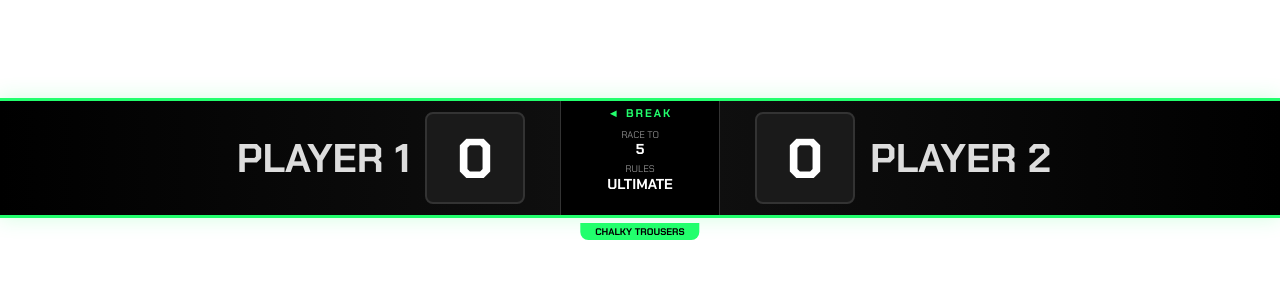
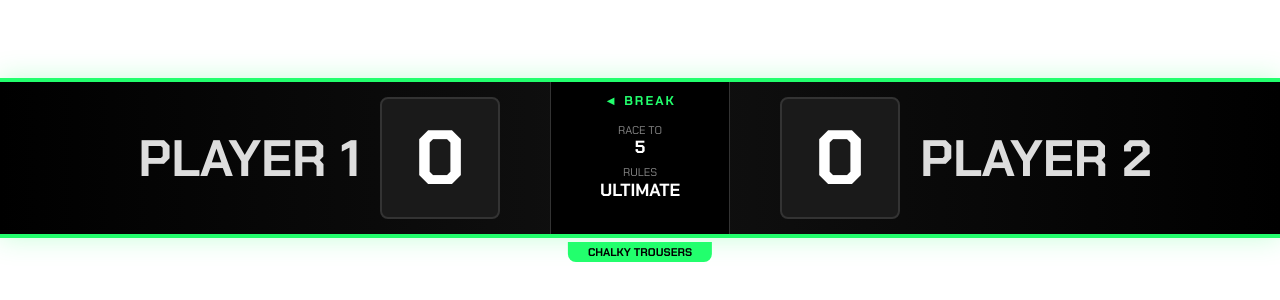
Before and after one commit to chalkytrousers/Chalky-Trousers-Scoreboard-Overlay, a plain HTML site: page index.html in a window 1280 px wide. Shown: the part 242-542 px from the top of the page. Drawn offline with Linux system fonts and the light colour scheme.

Commit message:
Update index.html

```diff
--- a/index.html
+++ b/index.html
@@ -3,18 +3,18 @@
 <head>
     <meta charset="UTF-8">
     <meta name="viewport" content="width=device-width, initial-scale=1.0, maximum-scale=1.0, user-scalable=no, viewport-fit=cover">
-    <title>CT Scoreboard V2 - Banner</title>
+    <title>CT Scoreboard V2 - Banner (Taller)</title>
     <link href="https://fonts.googleapis.com/css2?family=Chakra+Petch:wght@400;700;900&display=swap" rel="stylesheet">
 
     <style>
         :root {
-            --bg-transparent: rgba(0, 0, 0, 0); /* For streaming software */
+            --bg-transparent: rgba(0, 0, 0, 0);
             --banner-bg: #111111;
             --accent-green: #22ff6d;
             --accent-red: #ff4444;
             --border-accent: #22ff6d;
             --text-main: #ffffff;
-            --banner-height: 120px;
+            --banner-height: 160px; /* Increased from 120px */
         }
 
         * {
@@ -27,39 +27,37 @@
         body, html {
             margin: 0; padding: 0;
             height: 100%; width: 100%;
-            background-color: var(--bg-transparent); /* Transparent for overlays */
+            background-color: var(--bg-transparent);
             color: var(--text-main); font-family: 'Chakra Petch', sans-serif;
             overflow: hidden;
             display: flex;
-            align-items: center; /* Center the banner on the screen */
+            align-items: center;
             justify-content: center;
         }
 
-        /* The Main Banner Container */
         .banner-container {
             width: 100%;
             height: var(--banner-height);
             background: linear-gradient(90deg, #000 0%, #111 50%, #000 100%);
             display: flex;
             align-items: center;
-            border-top: 3px solid var(--border-accent);
-            border-bottom: 3px solid var(--border-accent);
-            box-shadow: 0 0 20px rgba(34, 255, 109, 0.2);
+            border-top: 4px solid var(--border-accent);
+            border-bottom: 4px solid var(--border-accent);
+            box-shadow: 0 0 25px rgba(34, 255, 109, 0.25);
             position: relative;
         }
 
-        /* Player Sections */
         .player-section {
             flex: 1;
             display: flex;
             align-items: center;
-            padding: 0 20px;
+            padding: 0 30px;
             height: 100%;
         }
 
         .player-name {
             flex: 1;
-            font-size: clamp(1.5rem, 4vw, 2.5rem);
+            font-size: clamp(1.5rem, 4.5vw, 3.2rem); /* Increased max size */
             font-weight: 900;
             text-transform: uppercase;
             color: #ddd;
@@ -69,24 +67,23 @@
         }
 
         .score-box {
-            width: 100px;
+            width: 120px; /* Slightly wider to match height */
             height: 80%;
             background: #1a1a1a;
             border: 2px solid #333;
             display: flex;
             justify-content: center;
             align-items: center;
-            font-size: 3.5rem;
+            font-size: 4.8rem; /* Increased from 3.5rem */
             font-weight: 900;
             border-radius: 8px;
-            margin: 0 15px;
+            margin: 0 20px;
             cursor: pointer;
             transition: all 0.2s;
         }
 
-        /* Center Info Section */
         .center-info {
-            width: 160px;
+            width: 180px; /* Slightly wider center */
             height: 100%;
             background: #000;
             display: flex;
@@ -100,38 +97,36 @@
 
         .break-indicator {
             position: absolute;
-            top: 5px;
-            font-size: 0.7rem;
+            top: 10px;
+            font-size: 0.8rem;
             font-weight: 700;
             color: var(--accent-green);
             letter-spacing: 2px;
         }
 
-        .center-label { font-size: 0.6rem; color: #888; text-transform: uppercase; margin-top: 5px; }
-        .center-value { font-size: 0.9rem; font-weight: 900; color: #fff; }
+        .center-label { font-size: 0.7rem; color: #888; text-transform: uppercase; margin-top: 8px; }
+        .center-value { font-size: 1.1rem; font-weight: 900; color: #fff; }
 
         .mid-select {
             background: transparent; border: none; color: #fff;
-            font-family: inherit; font-size: 0.9rem; font-weight: 900;
+            font-family: inherit; font-size: 1.1rem; font-weight: 900;
             text-align: center; width: 100%; appearance: none;
         }
 
-        /* Logo Area */
         .logo-tag {
             position: absolute;
-            bottom: -25px;
+            bottom: -28px;
             left: 50%;
             transform: translateX(-50%);
             background: var(--border-accent);
             color: #000;
-            padding: 2px 15px;
-            font-size: 0.6rem;
+            padding: 3px 20px;
+            font-size: 0.7rem;
             font-weight: 900;
             border-radius: 0 0 8px 8px;
             text-transform: uppercase;
         }
 
-        /* Animations */
         @keyframes flash { 0% { background: var(--accent-green); } 100% { background: #1a1a1a; } }
         .flash-active { animation: flash 0.3s ease-out; }
 
@@ -172,8 +167,6 @@
         function handleScore(id, e) {
             const el = document.getElementById(id);
             let val = parseInt(el.innerText);
-
-            // Right side of score box adds, left side subtracts (simple for mobile)
             const rect = el.getBoundingClientRect();
             const x = e.clientX - rect.left;
 
@@ -185,7 +178,6 @@
             } else {
                 val = Math.max(0, val - 1);
             }
-
             el.innerText = val;
         }
 
```
